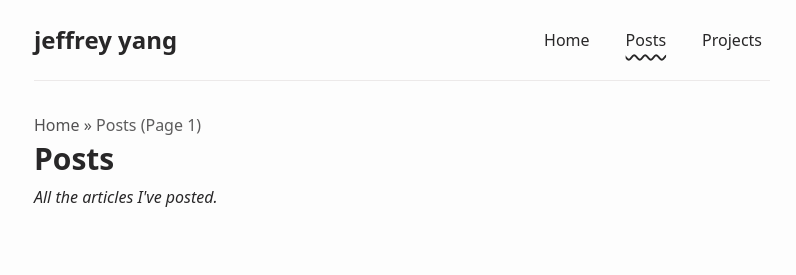
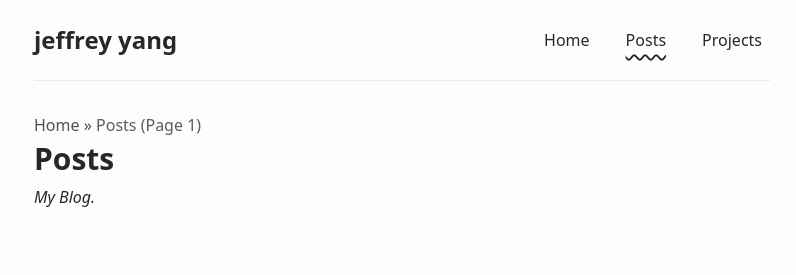
Before and after one commit to jeffreyjy/jeffreyjy.github.io, an Astro site: page /posts in a window 1280 px wide. Shown: the top 275 px of the page, without its empty margins (238-1034 px from the left). Built offline with nearby package versions, Linux system fonts and the light colour scheme; Astro itself is replaced by a stand-in of ours.

Commit message:
fix posts

```diff
--- a/src/pages/posts/[...page].astro
+++ b/src/pages/posts/[...page].astro
@@ -20,7 +20,7 @@ const { page } = Astro.props;
 
 <Layout title={`Posts | ${SITE.title}`}>
   <Header />
-  <Main pageTitle="Posts" pageDesc="All the articles I've posted.">
+  <Main pageTitle="Posts" pageDesc="My Blog.">
     <ul>
       {page.data.map(data => <Card {...data} />)}
     </ul>
```
